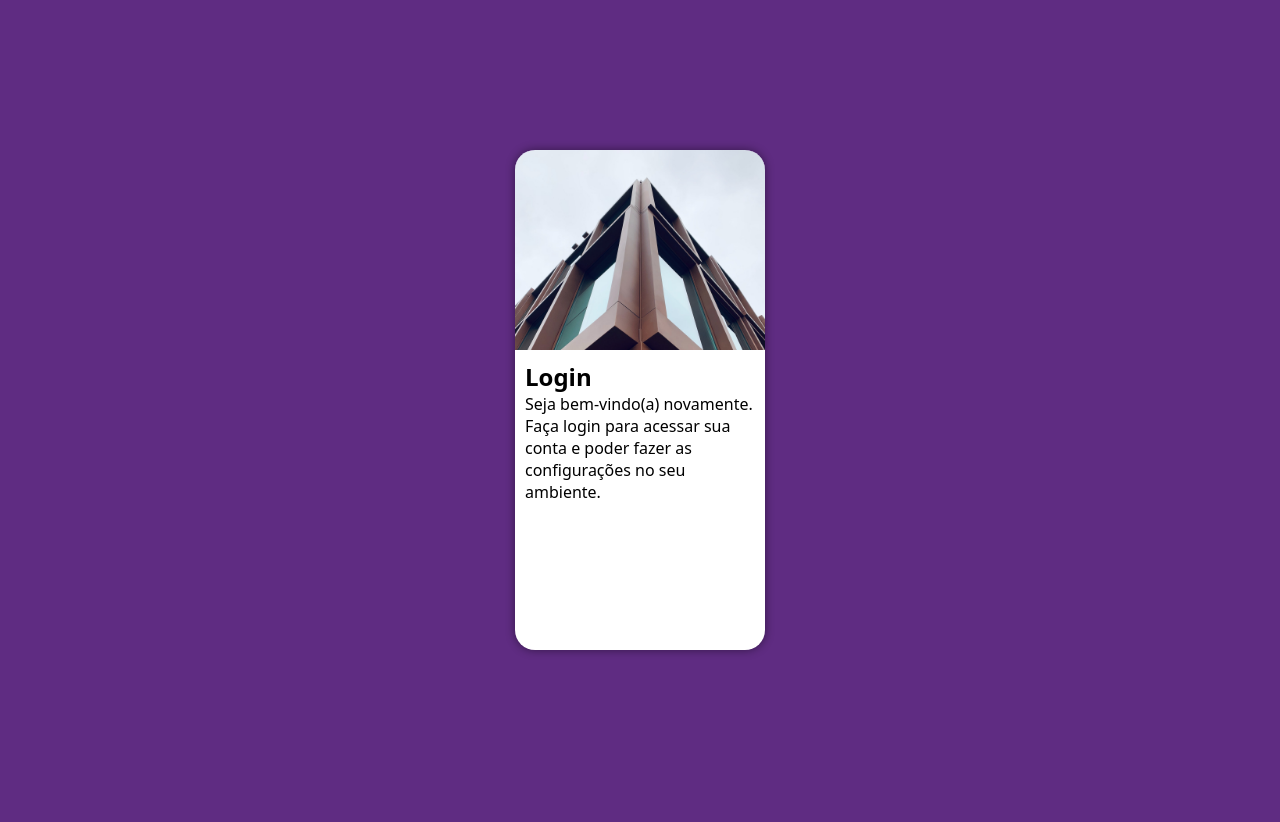
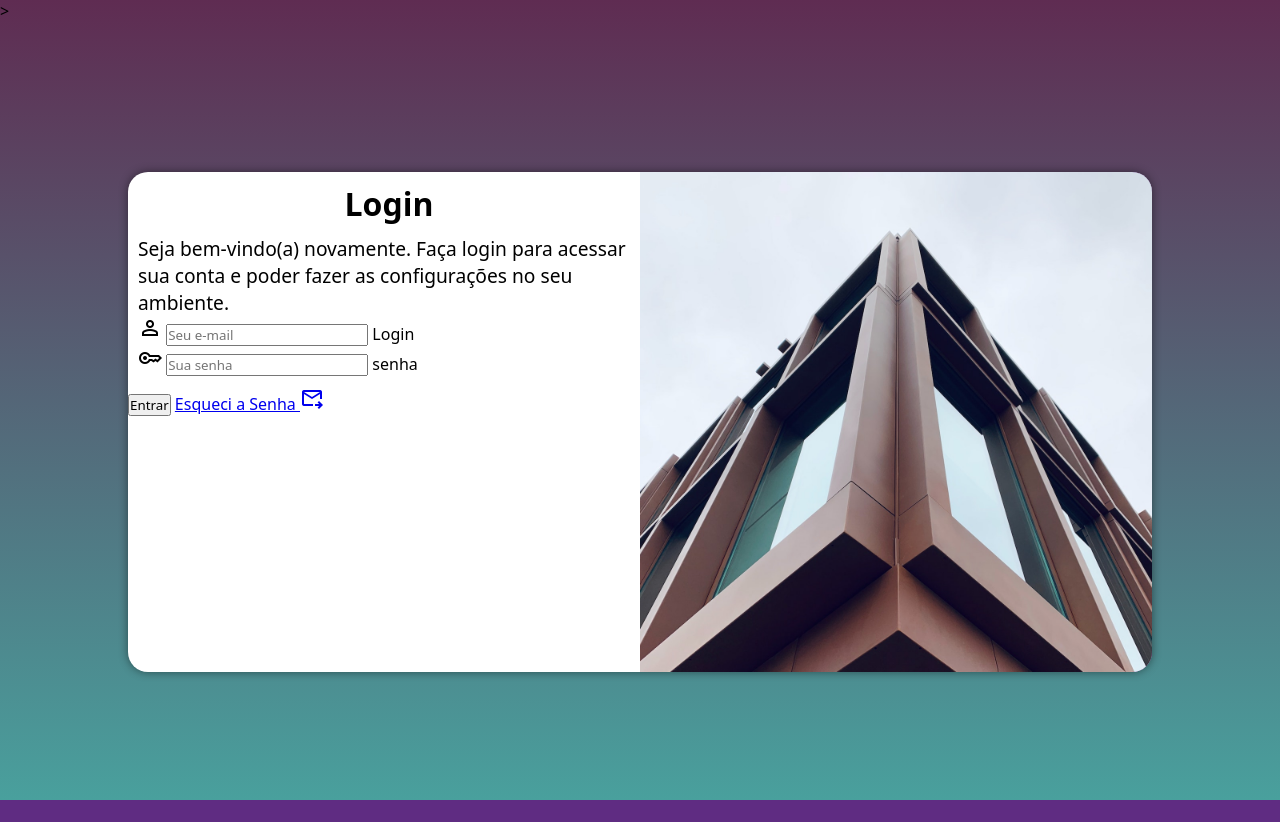
Before and after one commit to mtfreitas-dev/projeto-login, a plain HTML site: page index.html in a window 1280 px wide. Before the commit the page ends 800 px from the top, so only its background shows below. Drawn offline with nearby package versions, Linux system fonts and the light colour scheme.

Commit message:
Update ex026

```diff
--- /dev/null
+++ b/estilo/mediaquery.css
@@ -0,0 +1,56 @@
+@charset "UTF-8";
+
+@media screen and (min-width: 768px) and (max-width: 992px) {
+
+    body{
+        background-image: linear-gradient(to top, #49a09d, #5f2c52);
+    }
+    section#login{
+        width: 80vw;
+    }
+
+    section#login > div#imagem{
+        float: left;
+        width: 30%;
+        height: 100%;
+    }
+
+    section#login > div#login{
+        float: right;
+        width: 75%;
+        height: 100%;
+    }
+}
+
+@media screen and (min-width: 992px) {
+    body{
+        background-image: linear-gradient(to top, #49a09d, #5f2c52);
+    }
+
+    body{
+        background-image: linear-gradient(to top, #49a09d, #5f2c52);
+    }
+    section#login{
+        width: 80vw;
+    }
+
+    section#login > div#imagem{
+        float: right;
+        width: 50%;
+        height: 100%;
+    }
+
+    section#login > div#login{
+        float: left;
+        width: 50%;
+        height: 100%;
+    }
+
+    div#formulario h1{
+        font-size: 2em;
+    }
+
+    div#formulario p {
+        font-size: 1.2em;
+    }
+}
--- a/estilo/style.css
+++ b/estilo/style.css
@@ -35,6 +35,9 @@ section#login{
     height: 500px;
     border-radius: 20px;
     box-shadow: 0px 0px 10px rgba(0, 0, 0, 0.459);
+
+    transition: width 0.3s, heigth 0.3s;
+    transition-timing-function: ease;
 }
 
 section#login > div#imagem{
@@ -49,3 +52,12 @@ section#login > div#formulario{
     padding: 10px;
 
 }
+
+div#formulario h1{
+    text-align: center;
+    margin-bottom: 10px;
+}
+
+div#formulario p{
+    font-size: 0.8em;
+}
--- a/index.html
+++ b/index.html
@@ -5,7 +5,9 @@
     <meta http-equiv="X-UA-Compatible" content="IE=edge">
     <meta name="viewport" content="width=device-width, initial-scale=1.0">
     <title>Login</title>
+    <link rel="stylesheet" href="https://fonts.googleapis.com/css2?family=Material+Symbols+Outlined:opsz,wght,FILL,GRAD@20..48,100..700,0..1,-50..200" />>
     <link rel="stylesheet" href="estilo/style.css">
+    <link rel="stylesheet" href="estilo/mediaquery.css">
 </head>
 <body>
     <main>
@@ -16,8 +18,26 @@
             <div id="formulario">
                 <h1>Login</h1>
                 <p>Seja bem-vindo(a) novamente. Faça login para acessar sua conta e poder fazer as configurações no seu ambiente.</p>
-                <form action="login.php" method="post">
-
+                <form action="login.php" method="post" autocomplete="on">
+                   <div class="campo">
+                    <span class="material-symbols-outlined">
+                        person
+                        </span>
+                     <input type="email" name="login"
+                     id="ilogin" placeholder="Seu e-mail" autocomplete="email" required maxlength="30">
+                     <label for="ilogin">Login</label>
+                   </div>
+                   <div class="campo"></div>
+                   <span class="material-symbols-outlined">
+                    key
+                    </span>
+                      <input type="password" name="senha" id="isenha" placeholder="Sua senha" autocomplete="current-password" required minlength="8" maxlength="20">
+                      <label for="isenha">senha</label>
+                   </div>
+                   <input type="submit" value="Entrar">
+                   <a href="esqueci.html">Esqueci a Senha <span class="material-symbols-outlined">
+                    forward_to_inbox
+                    </span> </a>
                 </form>
             </div>
         </section>
```
